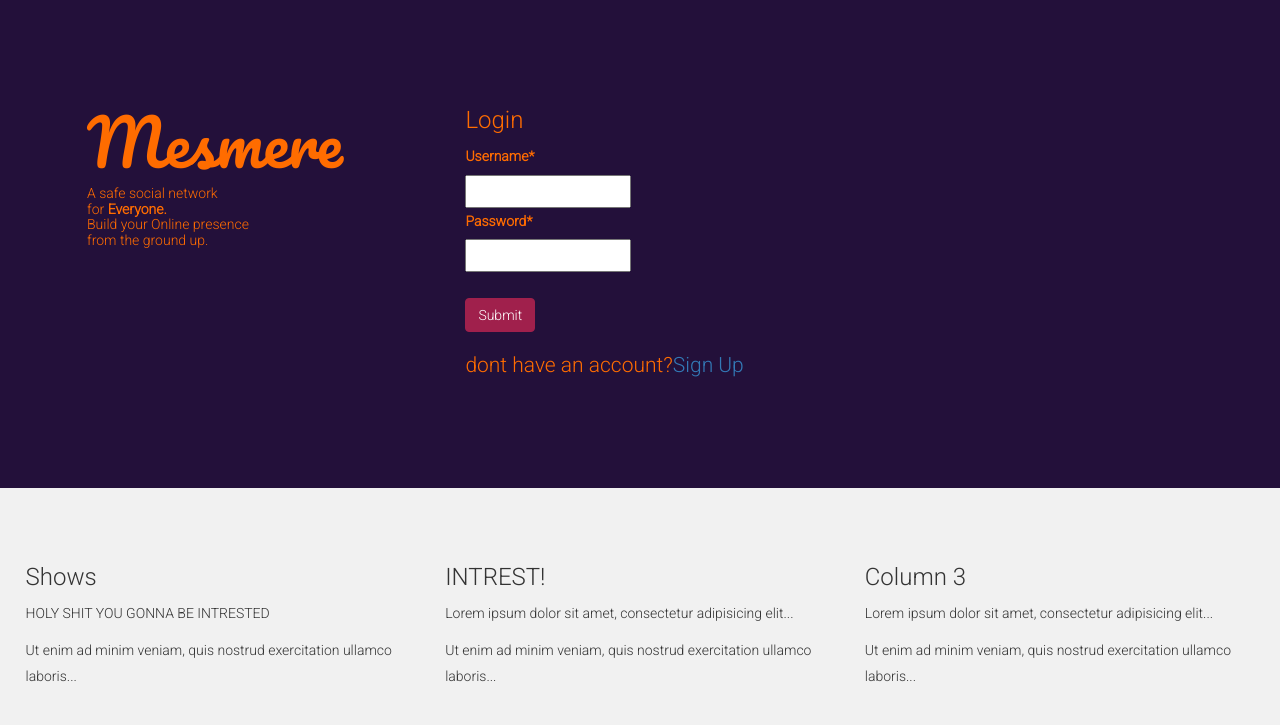
After one commit to pythongiant/Mesmer, a Django app: page /login in a window 1280 px wide. The commit adds this page. Shown: the top 725 px of the page. Run offline with Django 3.2, Linux system fonts and the light colour scheme; some libraries are stand-ins or nearby versions.

Commit message:
90% completed

```diff
--- a/Mesmer/Mesmerise/forms.py
+++ b/Mesmer/Mesmerise/forms.py
@@ -20,3 +20,6 @@ class PostForm(forms.Form):
     """Post Form"""
     Post = forms.CharField(widget=forms.Textarea(attrs={"placeholder":"What's going on? Mesmerise us.","rows":"1","cols":"50","autocomplete":"on"}))
     Pic = forms.FileField(required=False,label="📷 ")
+class LoginForm(forms.Form):
+    username = forms.CharField(max_length =255,widget=forms.TextInput())
+    password = forms.CharField(widget=forms.PasswordInput(),label="Password")
--- a/Mesmer/Mesmerise/urls.py
+++ b/Mesmer/Mesmerise/urls.py
@@ -4,5 +4,7 @@ urlpatterns = [
     path('',views.start,name="start"),
     path('signAction',views.SignAction,name="signupAction"),
     path('home',views.home,name="wall"),
-    path('post',views.Post,name="postAction")
+    path('post',views.tPost,name="postAction"),
+    path('login',views.tLogin,name="login"),
+    path('LoginAction',views.loginAction,name="loginAction")
 ]
--- a/Mesmer/Mesmerise/views.py
+++ b/Mesmer/Mesmerise/views.py
@@ -2,7 +2,7 @@ from django.shortcuts import render,redirect
 from . import forms
 from django.contrib.auth.models import User #Import the User module
 from django.contrib.auth import authenticate,login,logout#import some more stuff
-from .models import Profile
+from .models import *
 # /
 def start(request):
     form = forms.SignUp()
@@ -35,19 +35,42 @@ def SignAction(request):
 #wall
 def home(request):
     form = forms.PostForm()
+    posts =models.Post.objects.all()
 
-
-    return render(request,"Mesmerise/home.html",{"PostForm":form})
-def Post(request):
+    return render(request,"Mesmerise/home.html",{"PostForm":form,"everybody":posts})
+def tPost(request):
     print('void')
     if request.method == 'POST':
         form = forms.PostForm(request.POST,request.FILES)
         print(form.is_valid())
         print(form.errors)
         if form.is_valid():
-            Post=form.cleaned_data["Post"]
+            tPost=form.cleaned_data["Post"]
             Pic = form.cleaned_data["Pic"]
             user = Profile.objects.get(username=request.user.username)
-            Post.objects.create(post=Post,image=Pic,author=user)
+            Post.objects.create(post=tPost,image=Pic,author=user)
 
             return redirect("/home")
+        else:
+            return print("BOOM")
+def tLogin(request):
+    form =  forms.LoginForm()
+
+    return render(request,"Mesmerise/login.html",{"form":form})
+def loginAction(request):
+    if request.method == 'POST':
+        form = forms.LoginForm(request.POST)
+        print(form.is_valid())
+        print(form.errors)
+        if form.is_valid():
+            username=form.cleaned_data["username"]
+            password = form.cleaned_data["password"]
+            user = authenticate (username = username, password=password)
+
+            if user is not None:
+                login(request,user)
+
+                return redirect('/home')
+            else:
+
+                return None
--- /dev/null
+++ b/Mesmer/templates/Mesmerise/login.html
@@ -0,0 +1,41 @@
+{% extends "Mesmerise/base.html" %}
+{% load crispy_forms_tags %}
+
+{% block content %}
+        <div class ="contatiner">
+    <div class = "jumbotron clearfix">
+
+        <div class = "cmpnt"><h1 style="font-family: 'Pacifico';"class="logo" > Mesmere</h1><h5> A safe social network <br>for <b>Everyone.</b><br>Build your Online presence <br>from the ground up.<br></h5></div>
+
+        <div  class="cmpnt" >
+            <h3>Login</h3>
+            <form id = "signup" action="{% url 'loginAction' %}" method="POST" enctype=multipart/form-data >
+                {% csrf_token %}
+                    {{form|crispy}}
+                    <br>
+                    <input type="submit" class="btn btn-info" value="Submit">
+
+            </form>
+
+            <p>dont have an account?<a href="/">Sign Up</a> </p>
+        </div>
+        </div>
+        <div class="row">
+            <div class="col-sm-4">
+              <h3>Shows</h3>
+              <p>HOLY SHIT YOU GONNA BE INTRESTED</p>
+              <p>Ut enim ad minim veniam, quis nostrud exercitation ullamco laboris...</p>
+            </div>
+            <div class="col-sm-4">
+              <h3>INTREST!</h3>
+              <p>Lorem ipsum dolor sit amet, consectetur adipisicing elit...</p>
+              <p>Ut enim ad minim veniam, quis nostrud exercitation ullamco laboris...</p>
+            </div>
+            <div class="col-sm-4">
+              <h3>Column 3</h3>
+              <p>Lorem ipsum dolor sit amet, consectetur adipisicing elit...</p>
+              <p>Ut enim ad minim veniam, quis nostrud exercitation ullamco laboris...</p>
+            </div>
+          </div>
+        </div>
+    {% endblock %}
```
Also changed, not shown: Mesmer/templates/Mesmerise/home.html (+6 -5 lines), Mesmer/assets/uploaded-files/Screenshot_from_2018-01-06_20-14-45.png (added), Mesmer/assets/uploaded-files/Screenshot_from_2018-03-11_15-53-00.png (added).
